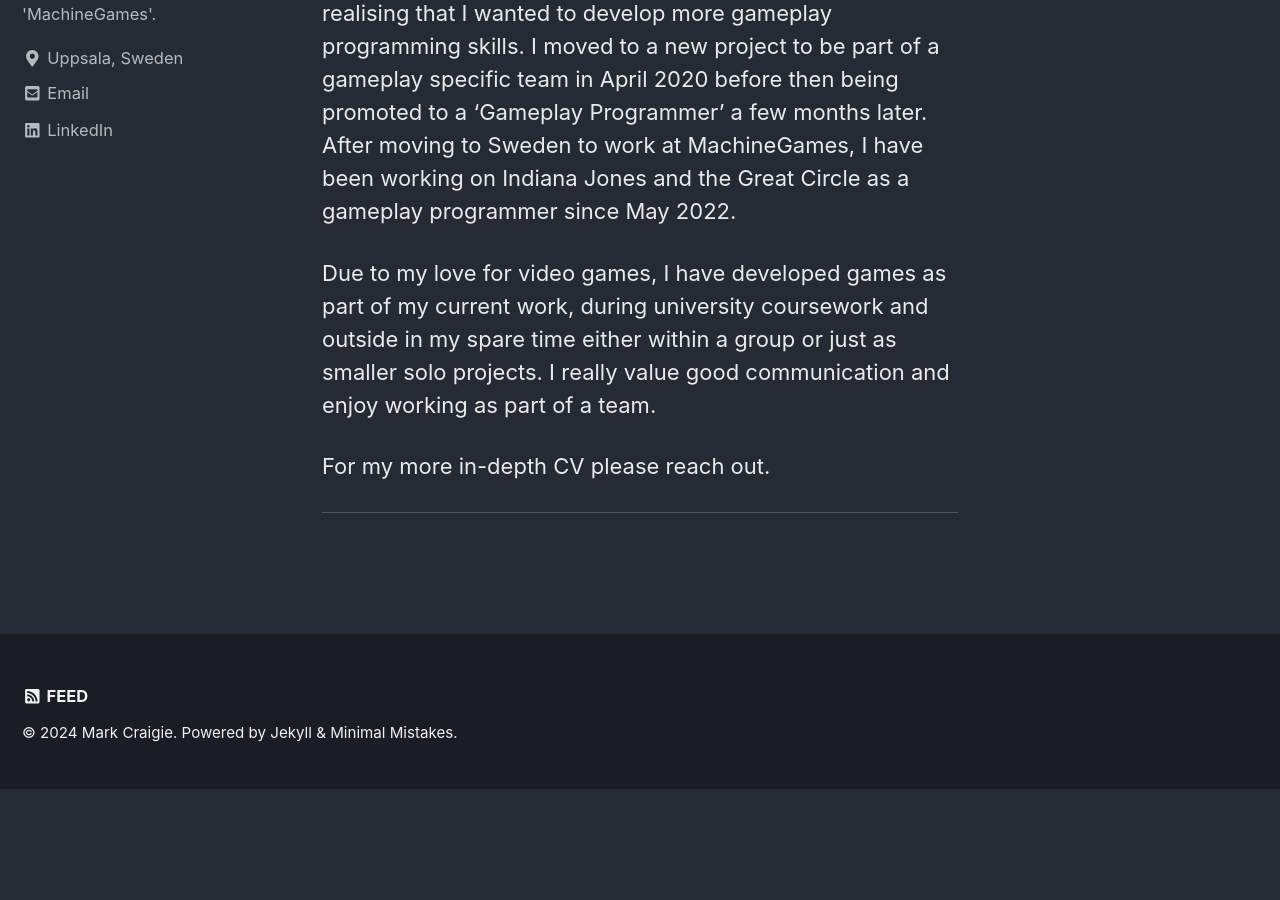
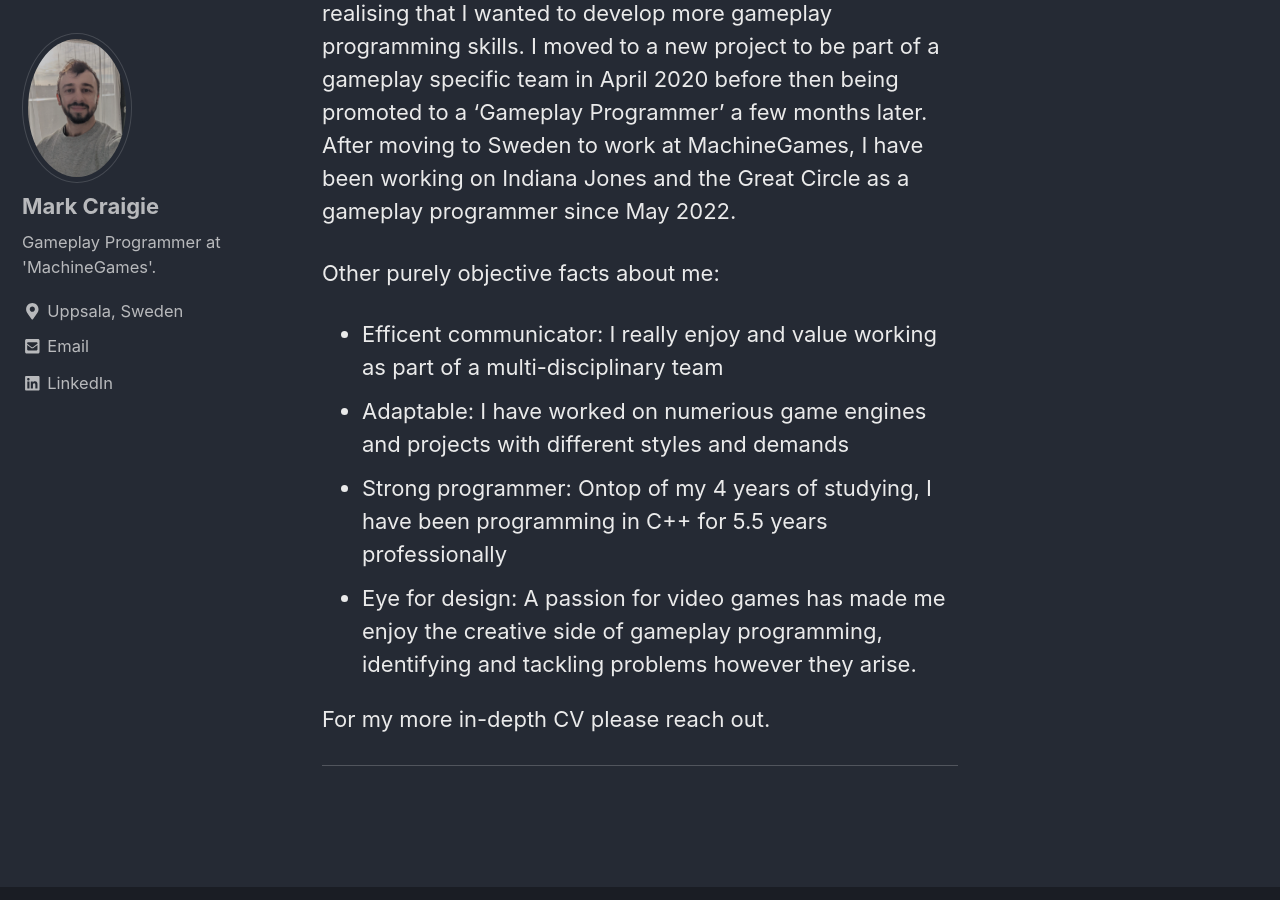
Before and after one commit to LeSmurk/CraigieDev, a Jekyll site: the page built from _pages/about.md, in a window 1280 px wide and 900 px high, scrolled down 557 px. Built offline with Jekyll 4.4.1, drawn with Linux system fonts in a browser that asks for light colours; nearby versions of some CDN libraries; before the commit the page ends 1346 px from its top, so only the background shows below that.

Commit message:
Update about.md

```diff
--- a/_pages/about.md
+++ b/_pages/about.md
@@ -8,7 +8,11 @@ I am a Gameplay Programmer at MachineGames with a Bsc with Honours in 'Computer
 
 After high-school, I moved from Edinburgh to Dundee to begin my studies at Abertay university, where - over the course of 4 years - I learned to become efficient in C++ and C# coding. After university I started as a junior programmer at Ubisoft Reflections, working on "Tom Clancy's The Division 2" as part of an engine team. I worked on various lower-level engine and platform-specific features before realising that I wanted to develop more gameplay programming skills. I moved to a new project to be part of a gameplay specific team in April 2020 before then being promoted to a 'Gameplay Programmer' a few months later. After moving to Sweden to work at MachineGames, I have been working on Indiana Jones and the Great Circle as a gameplay programmer since May 2022.
 
-Due to my love for video games, I have developed games as part of my current work, during university coursework and outside in my spare time either within a group or just as smaller solo projects. I really value good communication and enjoy working as part of a team.
+Other purely objective facts about me:
+- Efficent communicator: I really enjoy and value working as part of a multi-disciplinary team
+- Adaptable: I have worked on numerious game engines and projects with different styles and demands
+- Strong programmer: Ontop of my 4 years of studying, I have been programming in C++ for 5.5 years professionally
+- Eye for design: A passion for video games has made me enjoy the creative side of gameplay programming, identifying and tackling problems however they arise.
 
 For my more in-depth CV please reach out.
 
```
